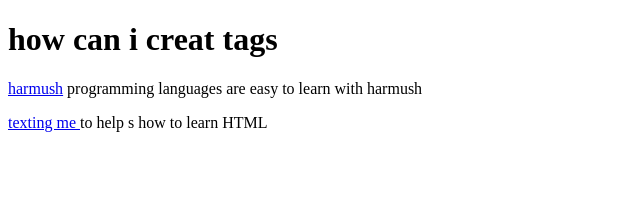
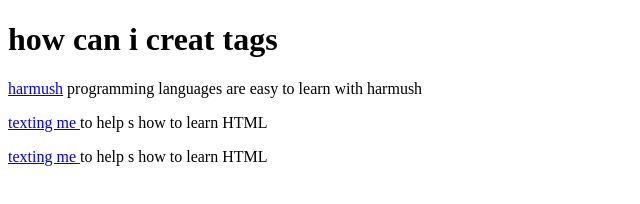
Before and after one commit to Noureddine-mtaili/html-testing, a plain HTML site: page practicing .html in a window 1280 px wide. Shown: the whole page, without its empty margins (0-640 px from the left). Drawn offline with Linux system fonts and the light colour scheme.

Commit message:
adding a paragraphe

```diff
--- a/practicing .html
+++ b/practicing .html
@@ -25,5 +25,12 @@
 
 
 
+    <p>
+        <a href="mailto:noureddine.mtaili20@gmail.com"> texting me </a>
+        to help s how to learn HTML
+    </p>
+
+
+
 </body>
 </html>
```
